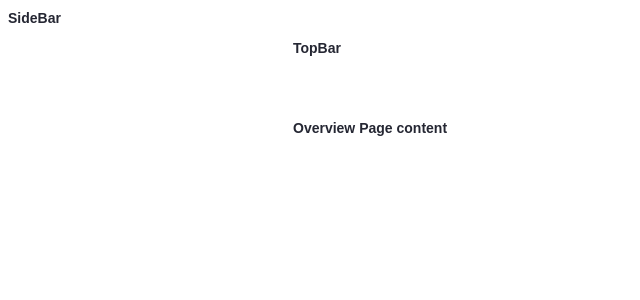
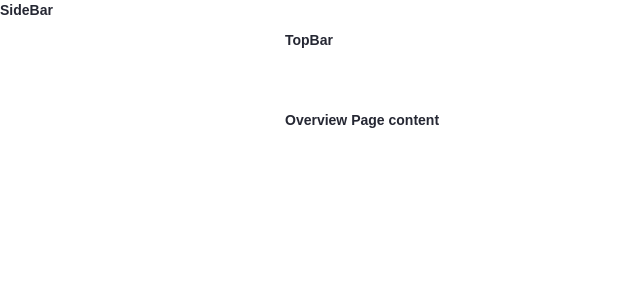
Before and after one commit to KseniaPopova02/dashboard-kit, a React (Create React App) app: page / in a window 1280 px wide. Shown: the top 300 px of the page, without its empty margins (0-640 px from the left). Built offline with nearby package versions, Linux system fonts and the light colour scheme.

Commit message:
add: temporary margin:0 and padding:0 for html and body

```diff
--- a/src/styles/globalStyles.js
+++ b/src/styles/globalStyles.js
@@ -1,7 +1,12 @@
 import { createGlobalStyle } from "styled-components";
 
 export const GlobalStyle = createGlobalStyle`
+html{
+  box-sizing: border-box;
+}
 body {
+    margin: 0;
+    padding: 0;
     font-family: "Mulish", sans-serif;
     font-weight: 700;
     color:${(props) => (props.loggedIn ? "#252733" : "#4b506d")};
```
